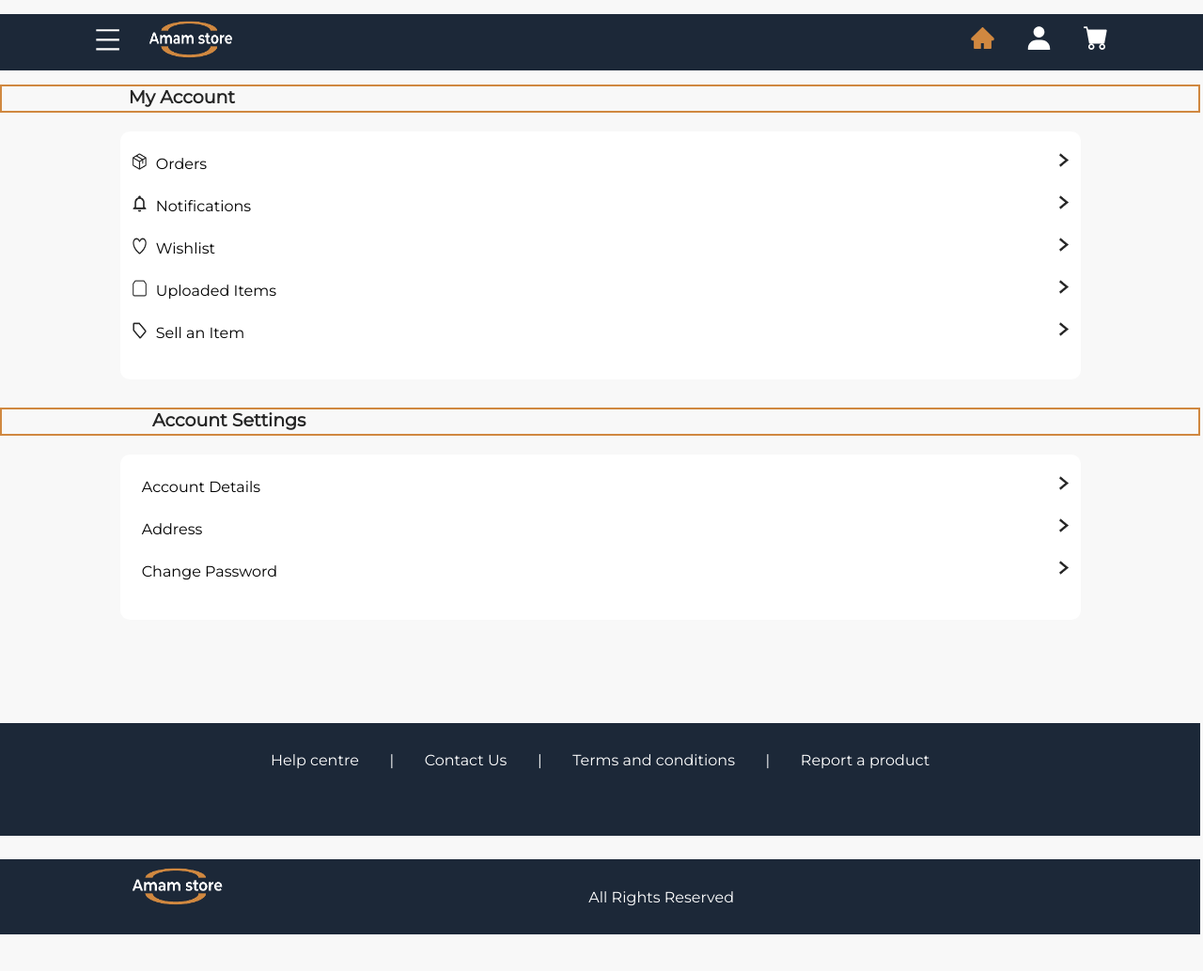
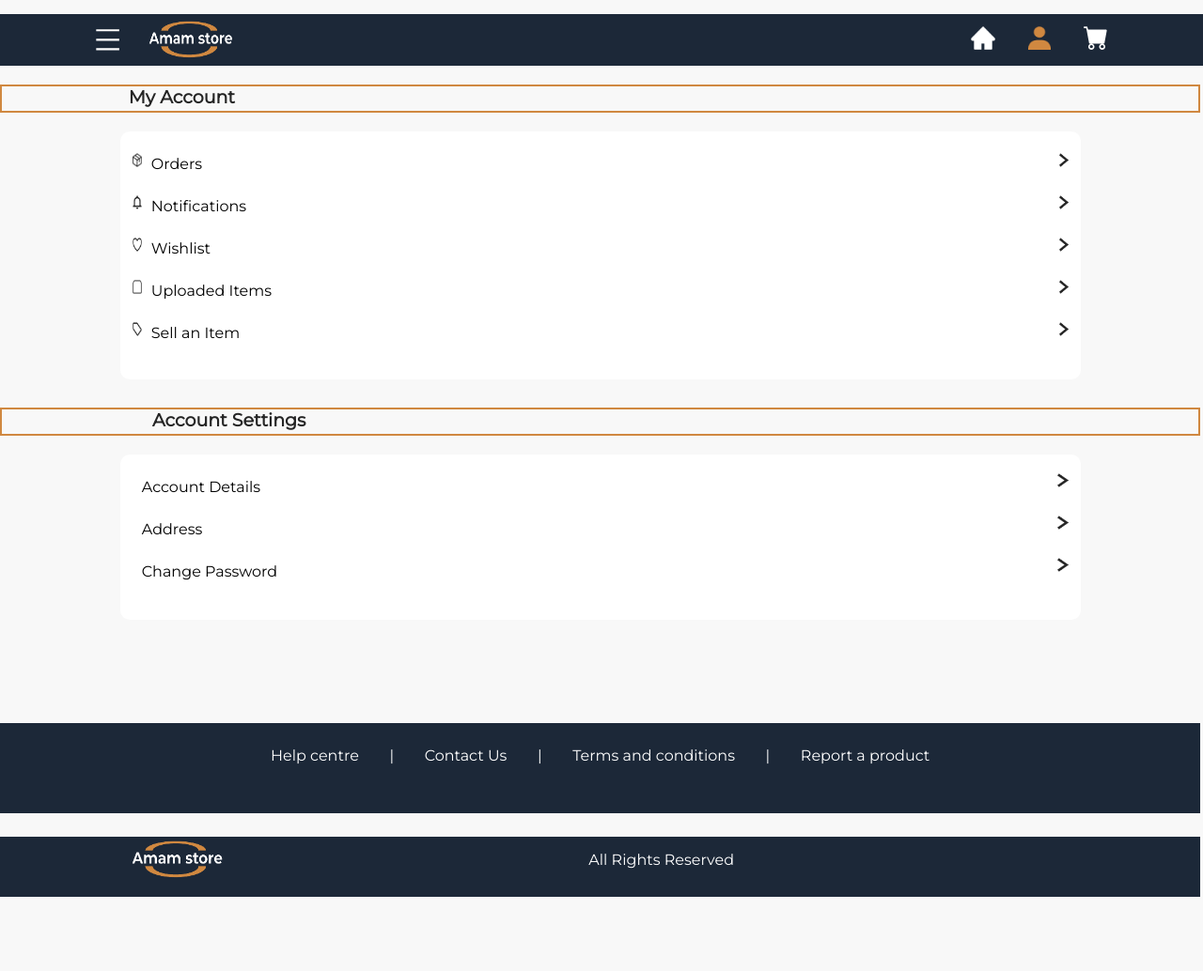
Before and after one commit to Whitecoode/January-2023-final-project, a plain HTML site: page #/profile.html in a window 1280 px wide. Shown: the whole page at 94% size. After the commit the page ends 1010 px from the top, so only its background shows below. Drawn offline with Linux system fonts and the light colour scheme.

Commit message:
AMAM STORE

```diff
--- a/#/css/footer.css
+++ b/#/css/footer.css
@@ -4,11 +4,11 @@ body {
 }
 .main-footer {
   width: 100%;
-  height: 35vh;
+  height: 30vh;
 }
 .all-items {
   width: 100%;
-  height: 15vh;
+  height: 12vh;
   background: #1c2838;
   margin-top: 70px;
   color: white;
@@ -28,11 +28,11 @@ li,
 }
 .all-list > div,
 .all-list > li {
-  margin-top: 30px;
+  margin-top: 25px;
 }
 .main-footer > div:nth-child(2) {
   width: 100%;
-  height: 10vh;
+  height: 8vh;
   background: #1c2838;
   margin-top: 25px;
 }
@@ -45,10 +45,11 @@ li,
 .main-footer > div:nth-child(2) > div img {
   width: 130px;
   height: 50px;
-  margin-top: 5px;
+  /* margin-top: 5px; */
 }
 .main-footer > div:nth-child(2) > div a {
   margin: auto;
+  margin-top: 15px;
 }
 @media screen and (max-width: 992px) {
   .all-items > ul {
--- a/#/css/profile.css
+++ b/#/css/profile.css
@@ -91,10 +91,14 @@ div.general-body > div:nth-child(2) > div:nth-child(3) > div > div a {
   text-decoration: none;
   color: black;
 }
+.way{
+  width: 12px;
+  height: 15px;
+}
 div.general-body > div:nth-child(2) > div:nth-child(1) > div img:nth-child(1) {
-  width: 15px;
+  width: 10px;
   margin-top: 3px;
-  height: 18px;
+  height: 15px;
 }
 div.general-body > div:nth-child(2) > div:nth-child(1) > div img:nth-child(2),
 div.general-body > div:nth-child(2) > div:nth-child(3) > div img:nth-child(2) {
--- a/#/css/styles.css
+++ b/#/css/styles.css
@@ -16,7 +16,7 @@ body {
 }
 nav {
   background: #1c2838;
-  height: 60px;
+  height: 55px;
 }
 .nav-logo-container {
   display: flex;
@@ -63,6 +63,7 @@ nav {
   height: 28px;
   background: white;
   border-radius: 15px;
+  margin-top: 2px;
 }
 .search-bar input {
   flex: 1;
--- a/#/profile.html
+++ b/#/profile.html
@@ -27,8 +27,8 @@
                     <img src="./img/logo.png" class="the-log" alt="">
                 </div>
                 <div class="logo-icon">
-                    <a href="index.html"><img src="./img/homelogo.svg" alt=""></a>
-                    <a href="profile.html"><img src="./img/profileicon.svg" alt=""></a>
+                    <a href="index.html"><img src="./img/house.png" alt="" style="height: 25px;"></a>
+                    <a href="profile.html"><img src="./img/pro.png" alt="" style="height: 25px;"></a>
                     <a href="cart.htm"><img src="./img/carticon.svg" alt=""></a>
                 </div>
             </div>
@@ -44,11 +44,13 @@
       <div>
         <div>
           <div>
-            <div>
-              <img src="./img/order.png" alt="" />
-              <a href="order.html">Orders</a>
-            </div>
-            <img src="./img/right.png" alt="" />
+              <div>
+                <img src="./img/order.png" alt="" />
+                <a href="order.html">Orders</a>
+              </div>
+              <a href="order.html">
+              <img src="./img/right.png" alt="" />
+            </a>
           </div>
 
           <div>
@@ -56,7 +58,9 @@
               <img src="./img/noti.png" alt="" />
               <a href="notification.html">Notifications</a>
             </div>
+            <a href="notification.html">
             <img src="./img/right.png" alt="" />
+            </a>
           </div>
 
           <div>
@@ -64,7 +68,9 @@
               <img src="./img/love.png" alt="" />
               <a href="wishlist.html">Wishlist</a>
             </div>
+            <a href="wishlist.html">
             <img src="./img/right.png" alt="" />
+          </a>
           </div>
 
           <div>
@@ -72,7 +78,9 @@
               <img src="./img/bag.png" alt="" />
               <a href="uploads.html">Uploaded Items</a>
             </div>
+            <a href="uploads.html">
             <img src="./img/right.png" alt="" />
+          </a>
           </div>
 
           <div>
@@ -80,7 +88,9 @@
               <img src="./img/sell.png" alt="" />
               <a href="sell.html">Sell an Item</a>
             </div>
+            <a href="sell.html">
             <img src="./img/right.png" alt="" />
+          </a>
           </div>
         </div>
         <div>
@@ -95,7 +105,9 @@
               <!-- <img src="./img/order.png" alt=""> -->
               <a href="account.html">Account Details</a>
             </div>
-            <img src="./img/right.png" alt="" />
+            <a href="account.html">
+            <img src="./img/right.png" alt="" class="way"/>
+          </a>
           </div>
 
           <div>
@@ -103,7 +115,9 @@
               <!-- <img src="./img/noti.png" alt=""> -->
               <a href="address.html">Address</a>
             </div>
-            <img src="./img/right.png" alt="" />
+            <a href="address.html">
+            <img src="./img/right.png" alt="" class="way"/>
+          </a>
           </div>
 
           <div>
@@ -111,7 +125,9 @@
               <!-- <img src="./img/love.png" alt=""> -->
               <a href="password.html">Change Password</a>
             </div>
-            <img src="./img/right.png" alt="" />
+            <a href="password.html">
+            <img src="./img/right.png" alt="" class="way"/>
+          </a>
           </div>
         </div>
       </div>
```
Also changed, not shown: #/cart.htm (+1 -1 lines), #/index.html (+6 -2 lines), #/js/cart.js (+5 -5 lines), #/popular.html (+1 -1 lines), #/recent.html (+1 -1 lines), #/img/house.png (added), #/img/pro.png (added).
